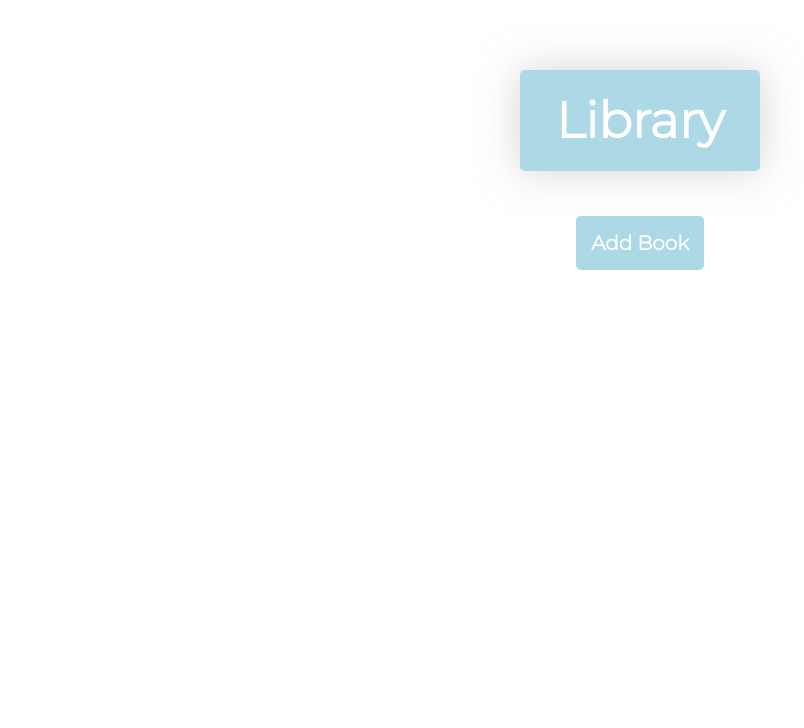
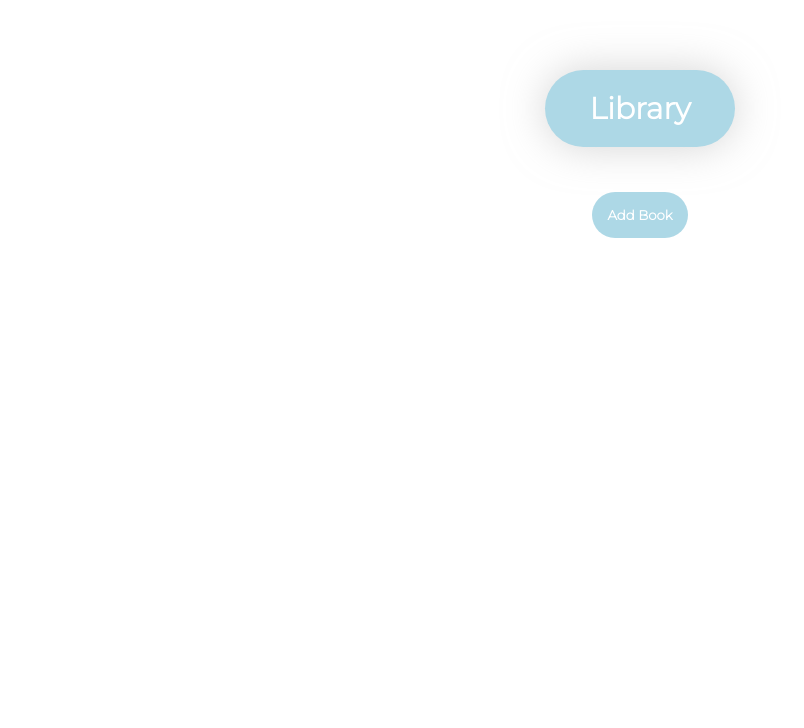
Before and after one commit to niconap/library, a plain HTML site: page index.html in a window 1280 px wide. Shown: the top 728 px of the page, without its empty margins (0-804 px from the left). Drawn offline with Linux system fonts and the light colour scheme.

Commit message:
Change UI.

```diff
--- a/style.css
+++ b/style.css
@@ -9,19 +9,19 @@
 h1 {
     margin-top: 70px;
     background-color: lightblue;
-    width: 200px;
+    width: 150px;
     padding: 20px;
     color: white;
     border: none;
-    border-radius: 5px;
+    border-radius: 50px;
     box-shadow: 0px 0px 40px 0px rgba(171,171,171,0.5);
     margin-bottom: 35px;
-    font-size: 50px;
+    font-size: 30px;
 }
 
 button {
     border: none;
-    border-radius: 5px;
+    border-radius: 50px;
     padding: 15px;
     margin-top: 10px;
     margin-right: 5px;
@@ -33,6 +33,7 @@ button {
 
 button:hover {
     cursor: pointer;
+    background-color: #00bbd1;
     box-shadow: 0px 0px 10px 0px rgba(171,171,171,0.5);
 }
 
@@ -70,7 +71,6 @@ tr {
 
 #toprow {
     text-decoration: underline;
-    font-size: 20px;
 }
 
 
@@ -88,7 +88,6 @@ tr {
 
 #addbook {
     margin: 10px;
-    font-size: 20px;
     margin-bottom: 30px;
 }
 
```
